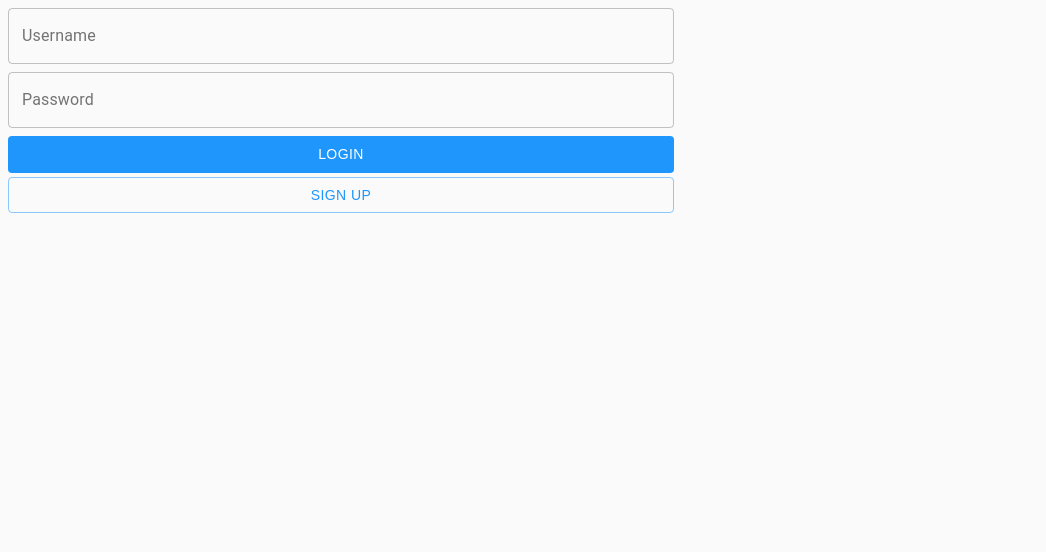
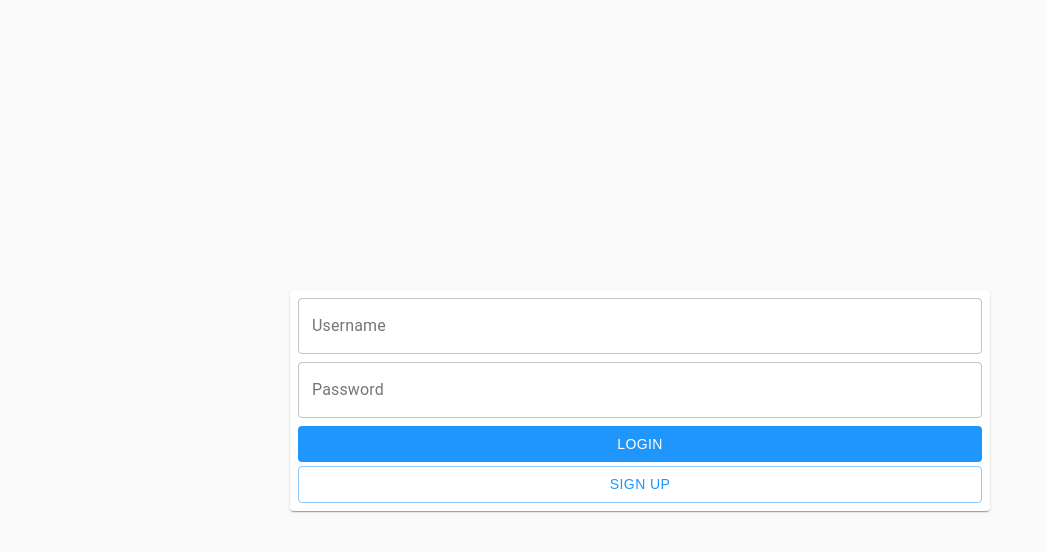
Before and after one commit to matt-evangelidis/COMP3120-assignment2, a React (Create React App) app: page / in a window 1280 px wide. Shown: the top 552 px of the page, without its empty margins (0-1046 px from the left). Built offline with nearby package versions, Linux system fonts and the light colour scheme.

Commit message:
Added 'register' route

```diff
--- a/src/App.jsx
+++ b/src/App.jsx
@@ -7,11 +7,15 @@ import { BrowserRouter as Router, Switch, Route, Link } from "react-router-dom";
 
 import { ThemeProvider } from "@material-ui/core/styles";
 import CssBaseline from "@material-ui/core/CssBaseline";
+import Paper from "@material-ui/core/Card";
 
 import theme from "./Theme";
 import Login from "./components/auth/Login";
+import Register from "./components/auth/Register";
 
 function App() {
+	const formCardStyle = { width: "700px", margin: "auto" };
+
 	return (
 		<ThemeProvider theme={theme}>
 			{/* Passes a 'theme' object down to children component which Material UI automatically integrates into its component styling */}
@@ -21,8 +25,15 @@ function App() {
 			<Router>
 				<div className="App">
 					<Switch>
+						<Route path="/register">
+							<Paper style={formCardStyle}>
+								<Register />
+							</Paper>
+						</Route>
 						<Route path="/">
-							<Login />
+							<Paper style={formCardStyle}>
+								<Login />
+							</Paper>
 						</Route>
 					</Switch>
 				</div>
```
